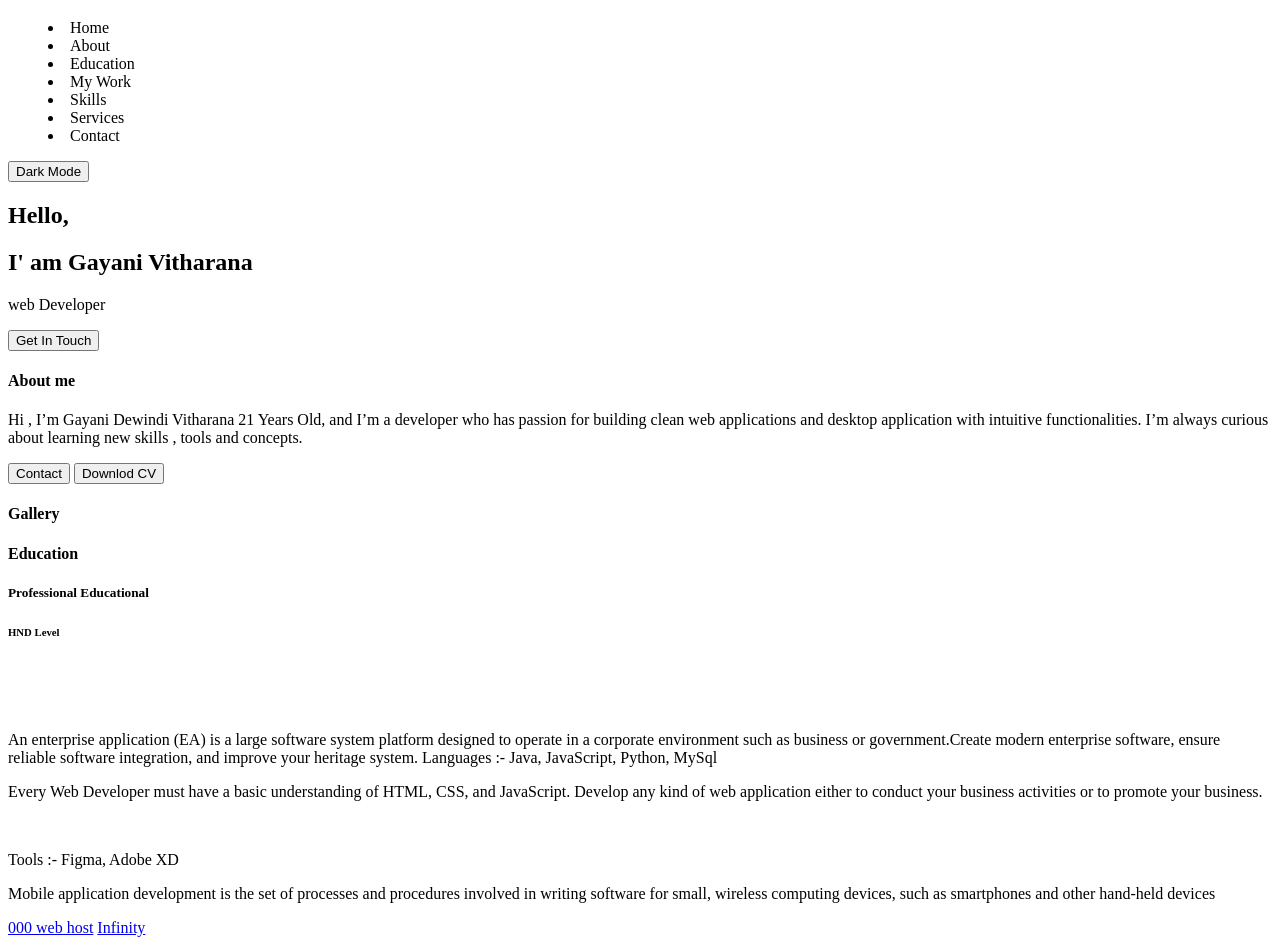
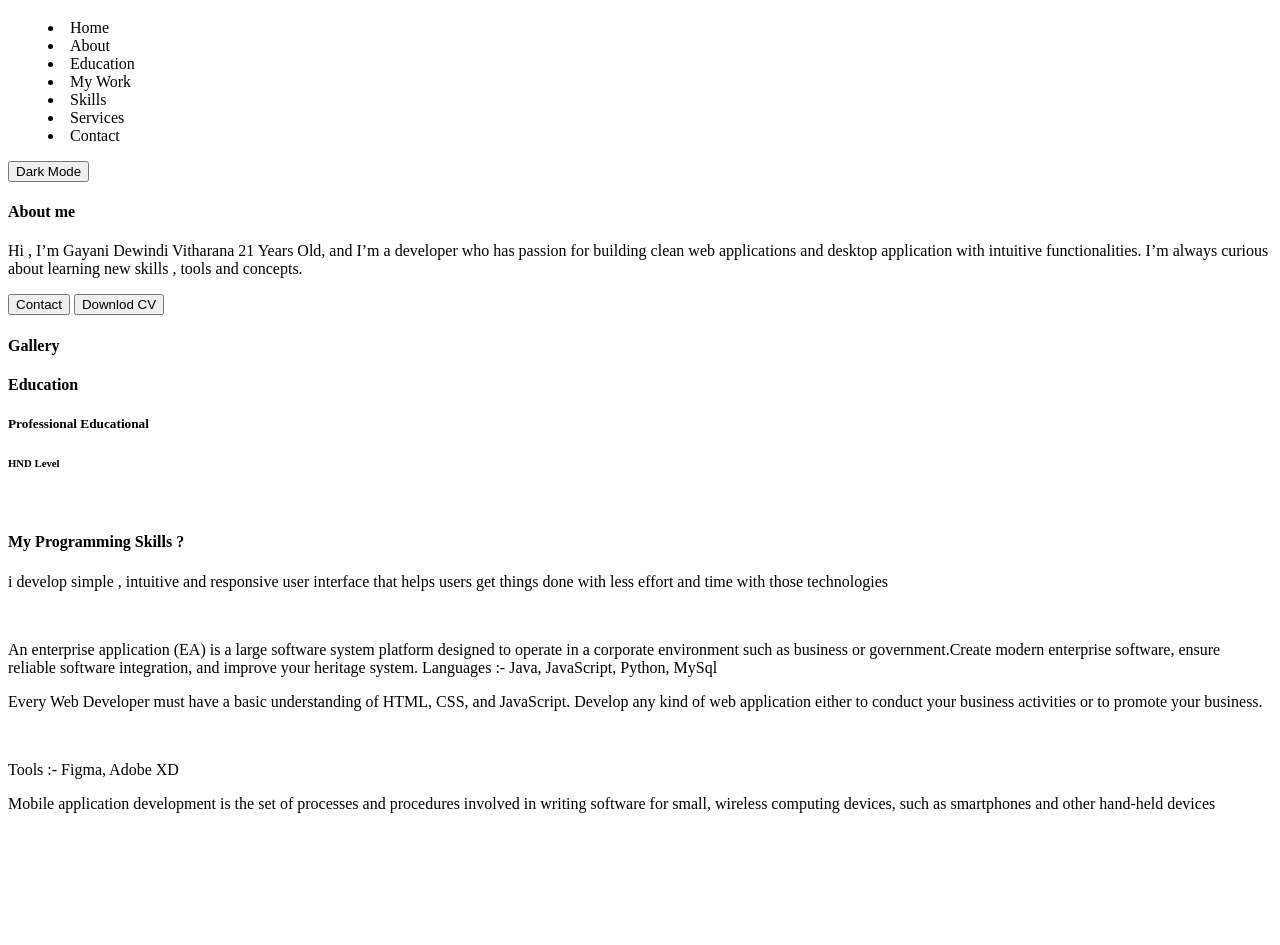
Before and after one commit to GayaniDewindi/MyPortfoilo, a plain HTML site: page index.html in a window 1280 px wide. Shown: the part 61-1006 px from the top of the page. After the commit the page ends 890 px from the top, so only its background shows below. Drawn offline with Linux system fonts and the light colour scheme.

Commit message:
html condent

```diff
--- a/index.html
+++ b/index.html
@@ -29,21 +29,9 @@
     </aside>
 </header>
 <main>
-    <!--Home-->
-</section>
-<section><aside>
-    <menu>
-
-    </menu>
-</aside></section>
-</section>
-    <section>
-        <section><nav></nav></section>
-        <section><article><h2>Hello,</h2>
-            <h2>I' am Gayani Vitharana</h2>
-            <p>web Developer</p></p>
-           <button type="button">Get In Touch</button>
-        </article>
+    <section></section>
+    <section></section>
+    <section></section>
 
     <!--About me-->
     <section>
@@ -92,7 +80,11 @@
     <section>
         <section>
             <article>
-                <p></p>
+                <h1>My Programming Skills ?</h1>
+                <p>
+                    i develop simple ,  intuitive and responsive user interface that helps users get
+                    things done with less effort and time with those technologies
+                </p>
                 <nav></nav>
             </article>
         </section>
@@ -132,8 +124,6 @@
 
 </main>
 
-<a href="https://gayanidewindi.000webhostapp.com/" target="_blank">000 web host</a>
-<a href="http://gayanidewindi.infinityfreeapp.com/?i=1" target="_blank">Infinity</a>
 </body>
 
 </html>
```
Lines whose indentation alone changed are shown as unchanged.
